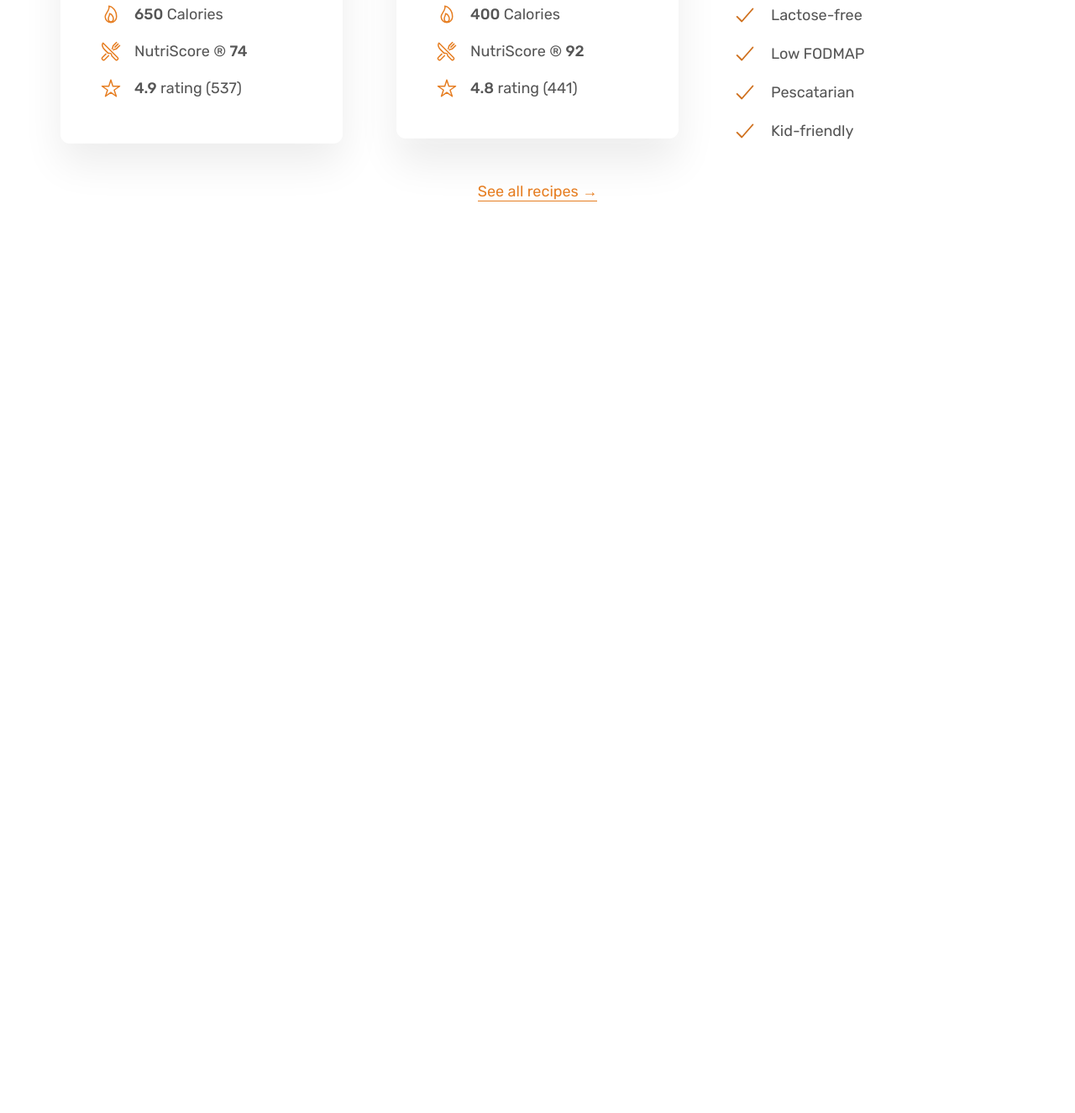
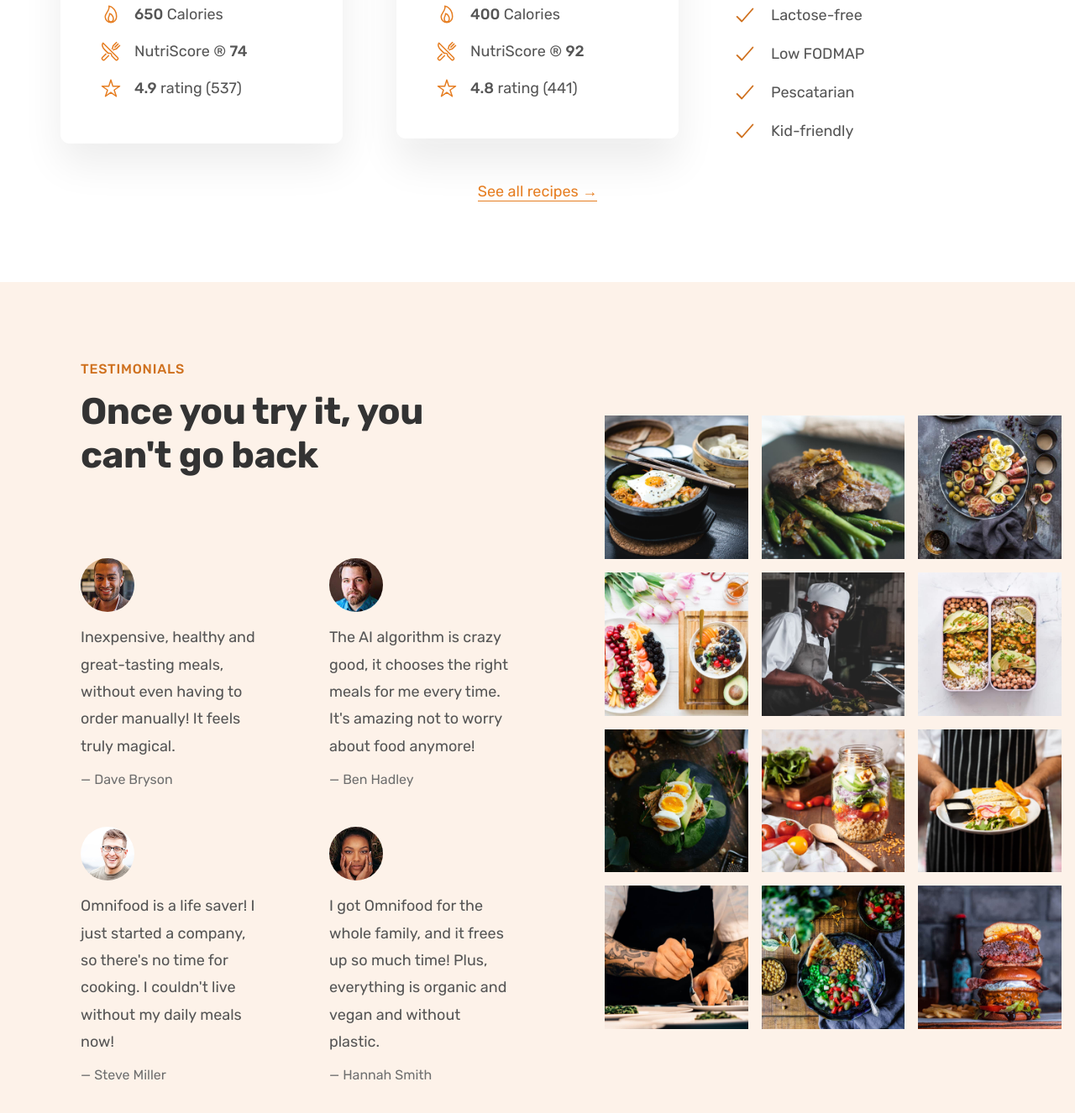
Before and after one commit to sazzad4677/Kitchen-Jungle, a plain HTML site: page index.html in a window 1280 px wide. Shown: the part 3225-4551 px from the top of the page at 84% size. Before the commit the page ends 3561 px from the top, so only its background shows below. Drawn offline with nearby package versions, Linux system fonts and the light colour scheme.

Commit message:
testimonial done

```diff
--- a/css/style.css
+++ b/css/style.css
@@ -395,3 +395,59 @@ strong {
 .center-text {
   text-align: center;
 }
+
+.section-testimonials {
+  background-color: #fdf2e9;
+  display: grid;
+  grid-template-columns: 55fr 45fr;
+  align-items: center;
+}
+
+.testimonials-container {
+  padding: 9.6rem;
+}
+
+.testimonials {
+  display: grid;
+  grid-template-columns: 1fr 1fr;
+  row-gap: 4.8rem;
+  column-gap: 8rem;
+}
+
+.testimonial-image {
+  width: 6.4rem;
+  border-radius: 50%;
+  margin-bottom: 1.2rem;
+}
+
+.testimonial-text {
+  font-size: 1.8rem;
+  line-height: 1.8;
+  margin-bottom: 1.6rem;
+}
+
+.testimonial-name {
+  font-size: 1.6rem;
+  color: #6f6f6f;
+}
+
+.gallary {
+  display: grid;
+  grid-template-columns: repeat(3, 1fr);
+  gap: 1.6rem;
+  padding: 1.6rem;
+}
+
+.gallary-item {
+  overflow: hidden;
+}
+
+.gallary-item img {
+  display: block;
+  width: 100%;
+  transition: all 0.4s;
+}
+
+.gallary-item img:hover {
+  transform: scale(1.1);
+}
--- a/index.html
+++ b/index.html
@@ -293,6 +293,139 @@
           <a href="#" class="link">See all recipes &rarr;</a>
         </div>
       </section>
+      <section class="section-testimonials">
+        <div class="testimonials-container">
+          <span class="subheading">Testimonials</span>
+          <h2 class="heading-secondary">Once you try it, you can't go back</h2>
+          <div class="testimonials">
+            <figure class="testimonial">
+              <img
+                class="testimonial-image"
+                src="images/customers/dave.jpg"
+                alt="photo of customer dave"
+              />
+              <blockquote class="testimonial-text">
+                Inexpensive, healthy and great-tasting meals, without even
+                having to order manually! It feels truly magical.
+              </blockquote>
+              <p class="testimonial-name">&mdash; Dave Bryson</p>
+            </figure>
+
+            <figure class="testimonial">
+              <img
+                class="testimonial-image"
+                src="images/customers/ben.jpg"
+                alt="photo of Ben Hadley"
+              />
+              <blockquote class="testimonial-text">
+                The AI algorithm is crazy good, it chooses the right meals for
+                me every time. It's amazing not to worry about food anymore!
+              </blockquote>
+              <p class="testimonial-name">&mdash; Ben Hadley</p>
+            </figure>
+
+            <figure class="testimonial">
+              <img
+                class="testimonial-image"
+                src="images/customers/steve.jpg"
+                alt="photo of customer Steve Miller"
+              />
+              <blockquote class="testimonial-text">
+                Omnifood is a life saver! I just started a company, so there's
+                no time for cooking. I couldn't live without my daily meals now!
+              </blockquote>
+              <p class="testimonial-name">&mdash; Steve Miller</p>
+            </figure>
+
+            <figure class="testimonial">
+              <img
+                class="testimonial-image"
+                src="images/customers/hannah.jpg"
+                alt="photo of customer Hannah Smith"
+              />
+              <blockquote class="testimonial-text">
+                I got Omnifood for the whole family, and it frees up so much
+                time! Plus, everything is organic and vegan and without plastic.
+              </blockquote>
+              <p class="testimonial-name">&mdash; Hannah Smith</p>
+            </figure>
+          </div>
+        </div>
+        <div class="gallary">
+          <figure class="gallary-item">
+            <img
+              src="images/gallery/gallery-1.jpg"
+              alt="Photo of beautifully arranged food"
+            />
+          </figure>
+          <figure class="gallary-item">
+            <img
+              src="images/gallery/gallery-2.jpg"
+              alt="Photo of beautifully arranged food"
+            />
+          </figure>
+          <figure class="gallary-item">
+            <img
+              src="images/gallery/gallery-3.jpg"
+              alt="Photo of beautifully arranged food"
+            />
+          </figure>
+          <figure class="gallary-item">
+            <img
+              src="images/gallery/gallery-4.jpg"
+              alt="Photo of beautifully arranged food"
+            />
+          </figure>
+          <figure class="gallary-item">
+            <img
+              src="images/gallery/gallery-5.jpg"
+              alt="Photo of beautifully arranged food"
+            />
+          </figure>
+          <figure class="gallary-item">
+            <img
+              src="images/gallery/gallery-6.jpg"
+              alt="Photo of beautifully arranged food"
+            />
+          </figure>
+          <figure class="gallary-item">
+            <img
+              src="images/gallery/gallery-7.jpg"
+              alt="Photo of beautifully arranged food"
+            />
+          </figure>
+          <figure class="gallary-item">
+            <img
+              src="images/gallery/gallery-8.jpg"
+              alt="Photo of beautifully arranged food"
+            />
+          </figure>
+          <figure class="gallary-item">
+            <img
+              src="images/gallery/gallery-9.jpg"
+              alt="Photo of beautifully arranged food"
+            />
+          </figure>
+          <figure class="gallary-item">
+            <img
+              src="images/gallery/gallery-10.jpg"
+              alt="Photo of beautifully arranged food"
+            />
+          </figure>
+          <figure class="gallary-item">
+            <img
+              src="images/gallery/gallery-11.jpg"
+              alt="Photo of beautifully arranged food"
+            />
+          </figure>
+          <figure class="gallary-item">
+            <img
+              src="images/gallery/gallery-12.jpg"
+              alt="Photo of beautifully arranged food"
+            />
+          </figure>
+        </div>
+      </section>
     </main>
 
     <script
```
